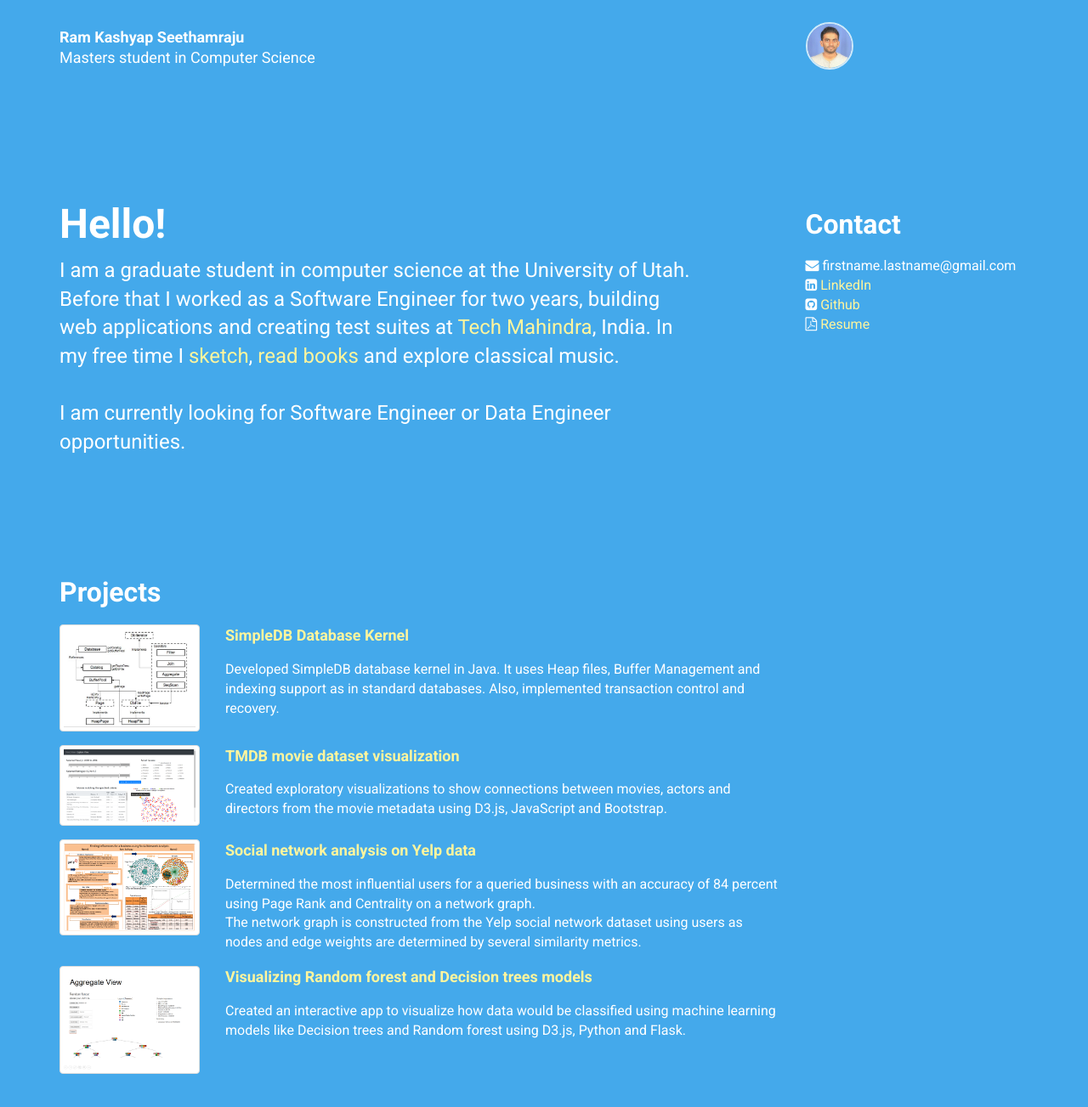
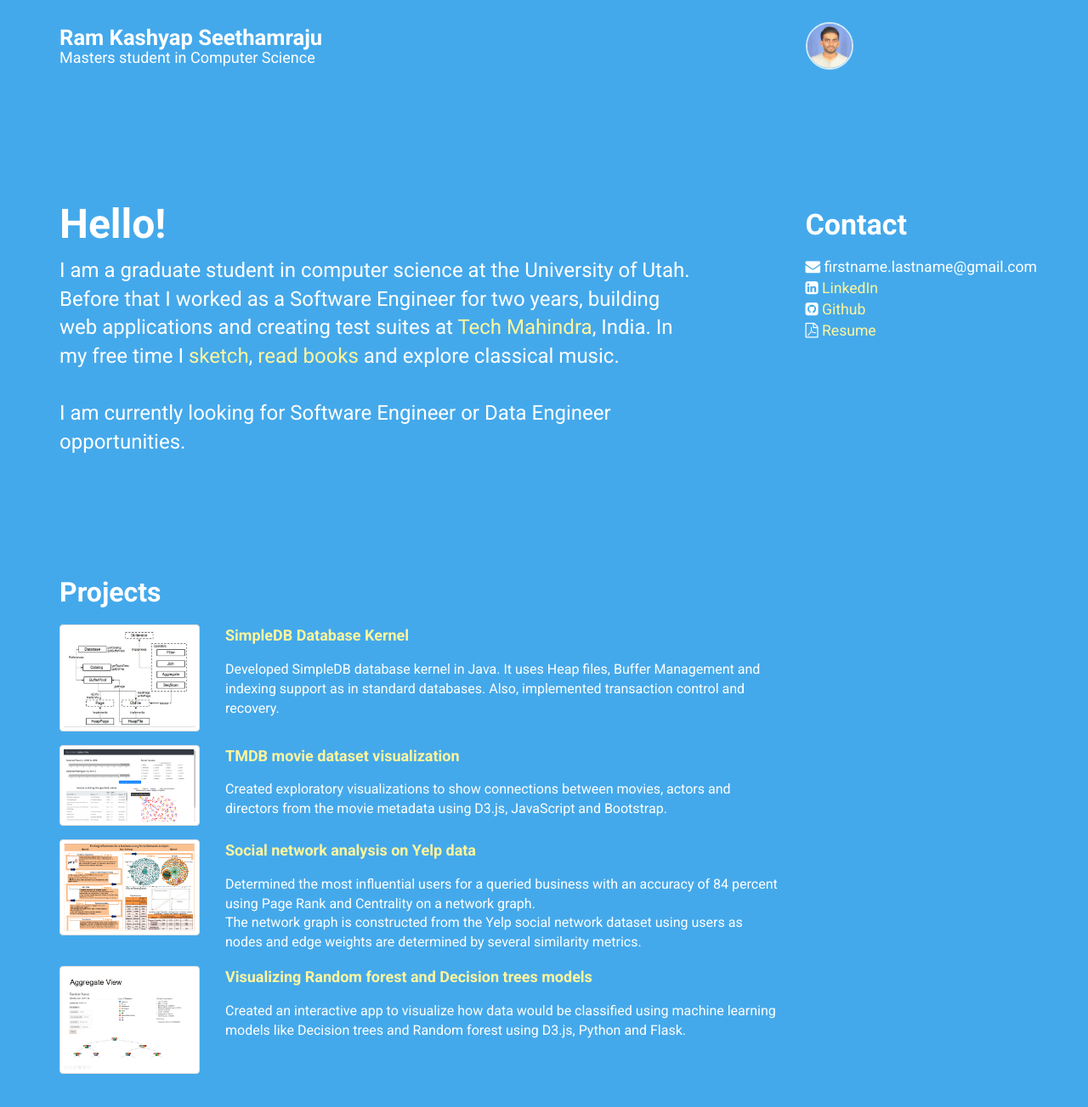
Before and after one commit to ramkashyap-s/ramkashyap-s.github.io, a Jekyll site: the page built from index.html, in a window 1280 px wide and 1400 px high. Shown: the top 1303 px of the window at 85% size. Built offline with Jekyll 4.4.1, drawn with Linux system fonts in a browser that asks for light colours; nearby versions of some CDN libraries.

Commit message:
"minor hanges - name, contact info size; add <nobr> "

```diff
--- a/_data/personal.yml
+++ b/_data/personal.yml
@@ -15,7 +15,7 @@ profiles:
     url: https://github.com/ramkashyap-s
   -
     network: Resume
-    url: https://drive.google.com/file/d/1OhZ0ShK01egetq0-MeGNG2FVSR--wgF1/view
+    url: https://drive.google.com/file/d/1B1ceaYOB8Ag7UxjKjNCB6ktkucDkeWcQ/view
 
 intro:
   title: Hello!
--- a/_layouts/albertine.html
+++ b/_layouts/albertine.html
@@ -25,7 +25,7 @@ It is threatened by habitat loss.
   <meta http-equiv="X-UA-Compatible" content="IE=edge">
   <meta name="viewport" content="width=device-width, initial-scale=1">
 
-  <title>{{ site.data.personal.name }}</title>
+  <title >{{ site.data.personal.name }}</title>
 
   <!-- Stylesheets -->
   <link rel="stylesheet" href="//fonts.googleapis.com/css?family=Roboto:400,700">
@@ -53,7 +53,7 @@ It is threatened by habitat loss.
     <div class="container">
       <div class="row">
         <div class="col-xs-9 col-lg-9">
-          <h1>
+          <h1 style = "font-size: 1.6em;">
             {{ site.data.personal.name }}
           </h1>
           <h2>
@@ -92,14 +92,14 @@ It is threatened by habitat loss.
 
       </section>
       <section class="col-md-offset-1 col-md-3">
-        <h3>Contact</h3>
-        <p>
-          <i class="fa fa-envelope"></i>
-          {{ site.data.personal.email }}
+        <h3 style="font-size:34px;">Contact</h3>
+        <p style = "font-size: 1.1em;">
+          <nobr><i class="fa fa-envelope"></i>
+          {{ site.data.personal.email }}</nobr>
           <!-- | replace:'@',' <small>[at]</small> ' | replace:'.',' <small>[dot]</small> '  -->
         <!-- </p> -->
         <!-- <p> -->
-          <br>
+          <br><nobr>
           {% for profile in site.data.personal.profiles %}
 
             {% if profile.network == 'LinkedIn' %}
@@ -113,7 +113,7 @@ It is threatened by habitat loss.
             {% endif %}
             <a href="{{ profile.url }}"target="_blank">
               {{ profile.network }}
-            </a>
+            </a></nobr>
             {% if forloop.last == false %}
               <br>
             {% endif %}
--- a/assets/albertine/css/default.css
+++ b/assets/albertine/css/default.css
@@ -85,6 +85,7 @@ section {
   .intro-screen a:hover {
     color:#fff59d;
   }
+  .nobr { white-space: nowrap }
 
 /*******************
  * TRANSITIONS
```
